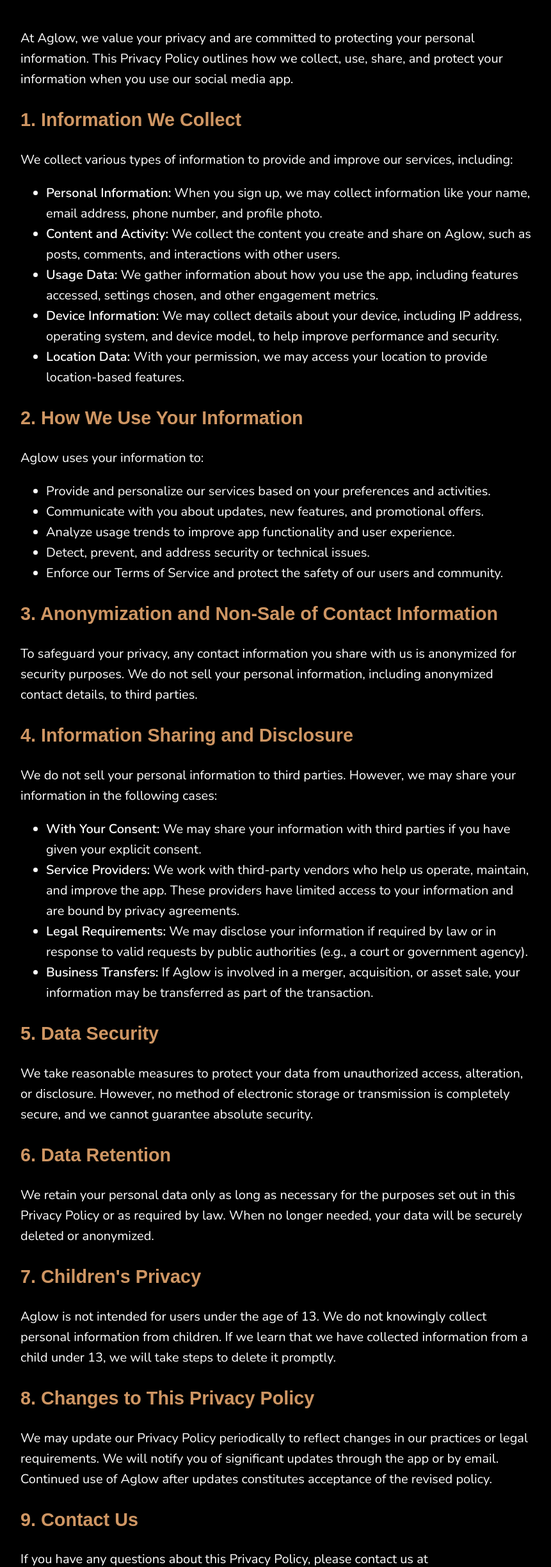
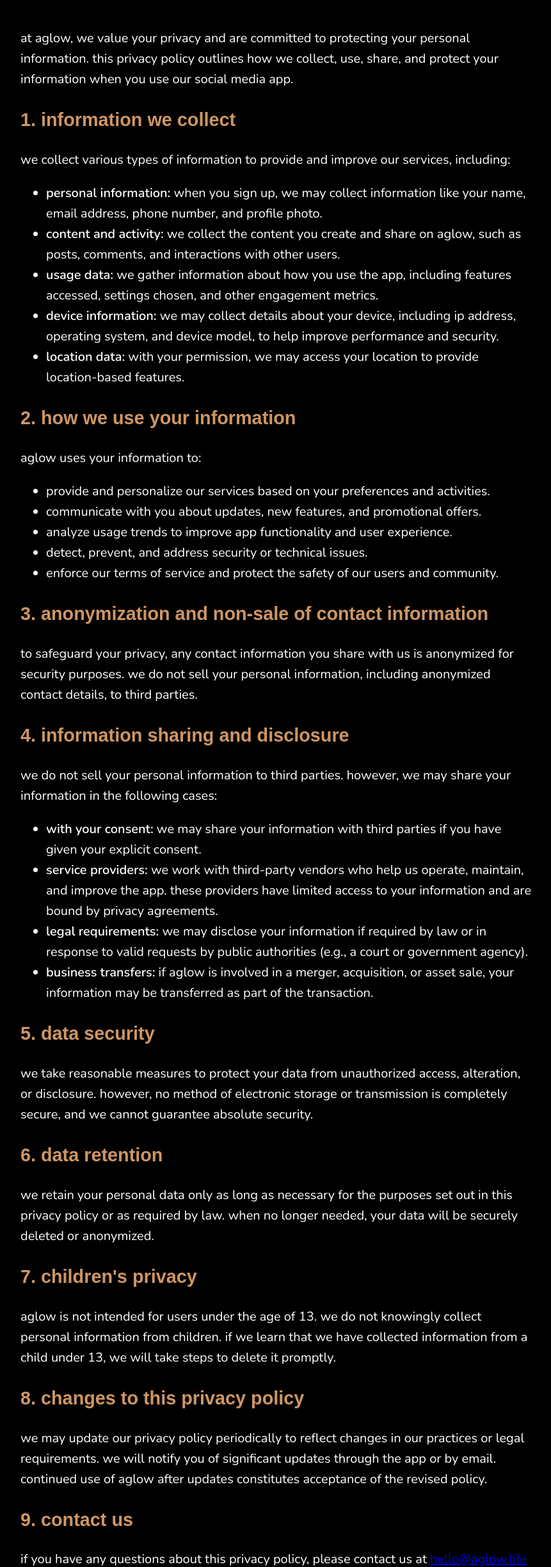
Before and after one commit to ste00martin/ste00martin.github.io, an Astro site: page /privacy in a window 1280 px wide. Shown: the part 351-2800 px from the top of the page at 64% size, without its empty margins (208-1069 px from the left). Built offline with nearby package versions, Linux system fonts and the light colour scheme; Astro itself is replaced by a stand-in of ours.

Commit message:
lowering case

```diff
--- a/src/pages/privacy.astro
+++ b/src/pages/privacy.astro
@@ -1,66 +1,64 @@
 ---
 import Layout from '../layouts/Layout.astro';
-import Card from '../components/Card.astro';
 ---
-
-<Layout title="Privacy Policy">
+<Layout title="privacy policy">
 	<main>
     <div class="background-icon-container">
       <object data="/icon.svg" type="image/svg+xml" width="200">
         <img src="/web-app-manifest-512x512.png" />
       </object>
     </div>
-		<h1><span class="text-gradient">Privacy Policy</span></h1>
+		<h1><span class="text-gradient">privacy</span></h1>
 
     <section>
-      <p>At Aglow, we value your privacy and are committed to protecting your personal information. This Privacy Policy outlines how we collect, use, share, and protect your information when you use our social media app.</p>
+      <p>at aglow, we value your privacy and are committed to protecting your personal information. this privacy policy outlines how we collect, use, share, and protect your information when you use our social media app.</p>
 
-      <h2>1. Information We Collect</h2>
-      <p>We collect various types of information to provide and improve our services, including:</p>
+      <h2>1. information we collect</h2>
+      <p>we collect various types of information to provide and improve our services, including:</p>
       <ul>
-        <li><strong>Personal Information:</strong> When you sign up, we may collect information like your name, email address, phone number, and profile photo.</li>
-        <li><strong>Content and Activity:</strong> We collect the content you create and share on Aglow, such as posts, comments, and interactions with other users.</li>
-        <li><strong>Usage Data:</strong> We gather information about how you use the app, including features accessed, settings chosen, and other engagement metrics.</li>
-        <li><strong>Device Information:</strong> We may collect details about your device, including IP address, operating system, and device model, to help improve performance and security.</li>
-        <li><strong>Location Data:</strong> With your permission, we may access your location to provide location-based features.</li>
+        <li><strong>personal information:</strong> when you sign up, we may collect information like your name, email address, phone number, and profile photo.</li>
+        <li><strong>content and activity:</strong> we collect the content you create and share on aglow, such as posts, comments, and interactions with other users.</li>
+        <li><strong>usage data:</strong> we gather information about how you use the app, including features accessed, settings chosen, and other engagement metrics.</li>
+        <li><strong>device information:</strong> we may collect details about your device, including ip address, operating system, and device model, to help improve performance and security.</li>
+        <li><strong>location data:</strong> with your permission, we may access your location to provide location-based features.</li>
       </ul>
 
-      <h2>2. How We Use Your Information</h2>
-      <p>Aglow uses your information to:</p>
+      <h2>2. how we use your information</h2>
+      <p>aglow uses your information to:</p>
       <ul>
-        <li>Provide and personalize our services based on your preferences and activities.</li>
-        <li>Communicate with you about updates, new features, and promotional offers.</li>
-        <li>Analyze usage trends to improve app functionality and user experience.</li>
-        <li>Detect, prevent, and address security or technical issues.</li>
-        <li>Enforce our Terms of Service and protect the safety of our users and community.</li>
+        <li>provide and personalize our services based on your preferences and activities.</li>
+        <li>communicate with you about updates, new features, and promotional offers.</li>
+        <li>analyze usage trends to improve app functionality and user experience.</li>
+        <li>detect, prevent, and address security or technical issues.</li>
+        <li>enforce our terms of service and protect the safety of our users and community.</li>
       </ul>
 
-      <h2>3. Anonymization and Non-Sale of Contact Information</h2>
-      <p>To safeguard your privacy, any contact information you share with us is anonymized for security purposes. We do not sell your personal information, including anonymized contact details, to third parties.</p>
+      <h2>3. anonymization and non-sale of contact information</h2>
+      <p>to safeguard your privacy, any contact information you share with us is anonymized for security purposes. we do not sell your personal information, including anonymized contact details, to third parties.</p>
 
-      <h2>4. Information Sharing and Disclosure</h2>
-      <p>We do not sell your personal information to third parties. However, we may share your information in the following cases:</p>
+      <h2>4. information sharing and disclosure</h2>
+      <p>we do not sell your personal information to third parties. however, we may share your information in the following cases:</p>
       <ul>
-        <li><strong>With Your Consent:</strong> We may share your information with third parties if you have given your explicit consent.</li>
-        <li><strong>Service Providers:</strong> We work with third-party vendors who help us operate, maintain, and improve the app. These providers have limited access to your information and are bound by privacy agreements.</li>
-        <li><strong>Legal Requirements:</strong> We may disclose your information if required by law or in response to valid requests by public authorities (e.g., a court or government agency).</li>
-        <li><strong>Business Transfers:</strong> If Aglow is involved in a merger, acquisition, or asset sale, your information may be transferred as part of the transaction.</li>
+        <li><strong>with your consent:</strong> we may share your information with third parties if you have given your explicit consent.</li>
+        <li><strong>service providers:</strong> we work with third-party vendors who help us operate, maintain, and improve the app. these providers have limited access to your information and are bound by privacy agreements.</li>
+        <li><strong>legal requirements:</strong> we may disclose your information if required by law or in response to valid requests by public authorities (e.g., a court or government agency).</li>
+        <li><strong>business transfers:</strong> if aglow is involved in a merger, acquisition, or asset sale, your information may be transferred as part of the transaction.</li>
       </ul>
 
-      <h2>5. Data Security</h2>
-      <p>We take reasonable measures to protect your data from unauthorized access, alteration, or disclosure. However, no method of electronic storage or transmission is completely secure, and we cannot guarantee absolute security.</p>
+      <h2>5. data security</h2>
+      <p>we take reasonable measures to protect your data from unauthorized access, alteration, or disclosure. however, no method of electronic storage or transmission is completely secure, and we cannot guarantee absolute security.</p>
 
-      <h2>6. Data Retention</h2>
-      <p>We retain your personal data only as long as necessary for the purposes set out in this Privacy Policy or as required by law. When no longer needed, your data will be securely deleted or anonymized.</p>
+      <h2>6. data retention</h2>
+      <p>we retain your personal data only as long as necessary for the purposes set out in this privacy policy or as required by law. when no longer needed, your data will be securely deleted or anonymized.</p>
 
-      <h2>7. Children's Privacy</h2>
-      <p>Aglow is not intended for users under the age of 13. We do not knowingly collect personal information from children. If we learn that we have collected information from a child under 13, we will take steps to delete it promptly.</p>
+      <h2>7. children's privacy</h2>
+      <p>aglow is not intended for users under the age of 13. we do not knowingly collect personal information from children. if we learn that we have collected information from a child under 13, we will take steps to delete it promptly.</p>
 
-      <h2>8. Changes to This Privacy Policy</h2>
-      <p>We may update our Privacy Policy periodically to reflect changes in our practices or legal requirements. We will notify you of significant updates through the app or by email. Continued use of Aglow after updates constitutes acceptance of the revised policy.</p>
+      <h2>8. changes to this privacy policy</h2>
+      <p>we may update our privacy policy periodically to reflect changes in our practices or legal requirements. we will notify you of significant updates through the app or by email. continued use of aglow after updates constitutes acceptance of the revised policy.</p>
 
-      <h2>9. Contact Us</h2>
-      <p>If you have any questions about this Privacy Policy, please contact us at support@aglow.com.</p>
+      <h2>9. contact us</h2>
+      <p>if you have any questions about this privacy policy, please contact us at <a href="mailto:hello@aglow.life">hello@aglow.life</a></p>
     </section>
   </main>
 </Layout>
```
Also changed, not shown: src/pages/connect.astro (+5 -6 lines), src/pages/terms.astro (+20 -21 lines).
